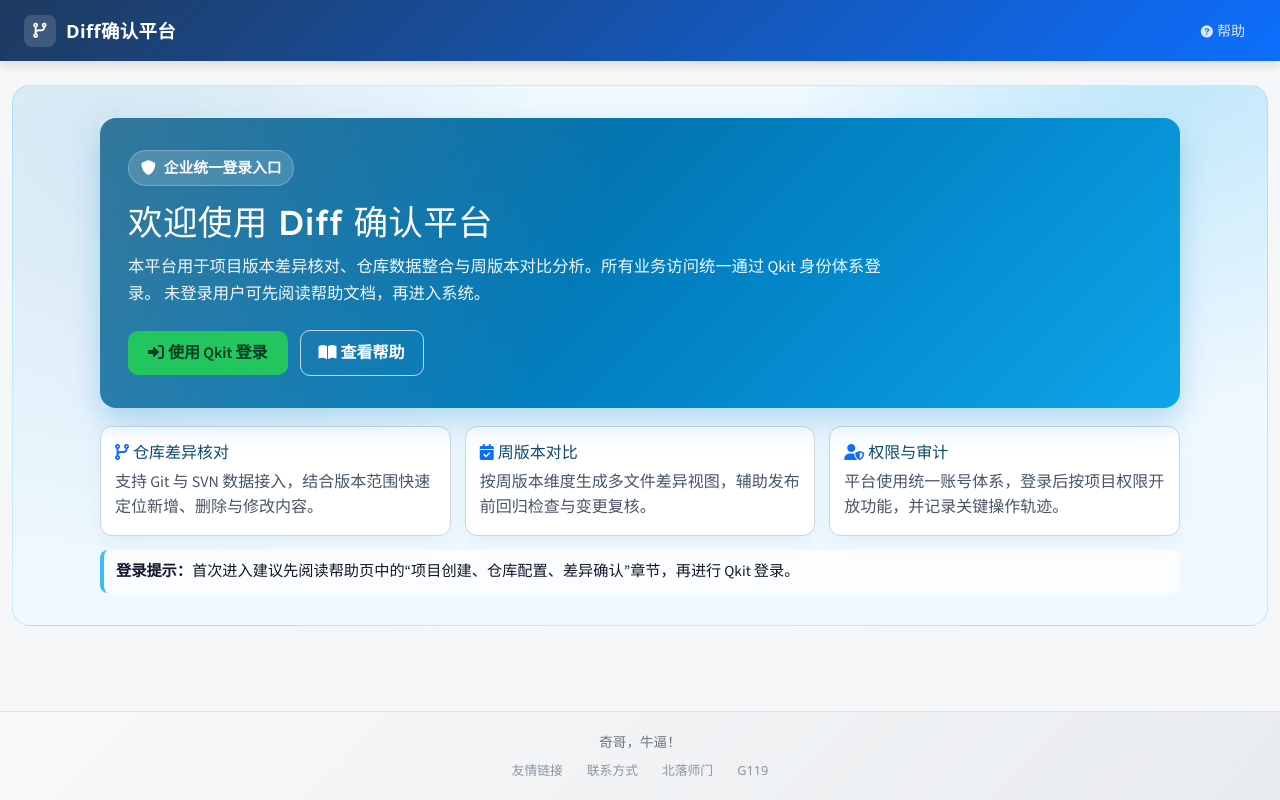
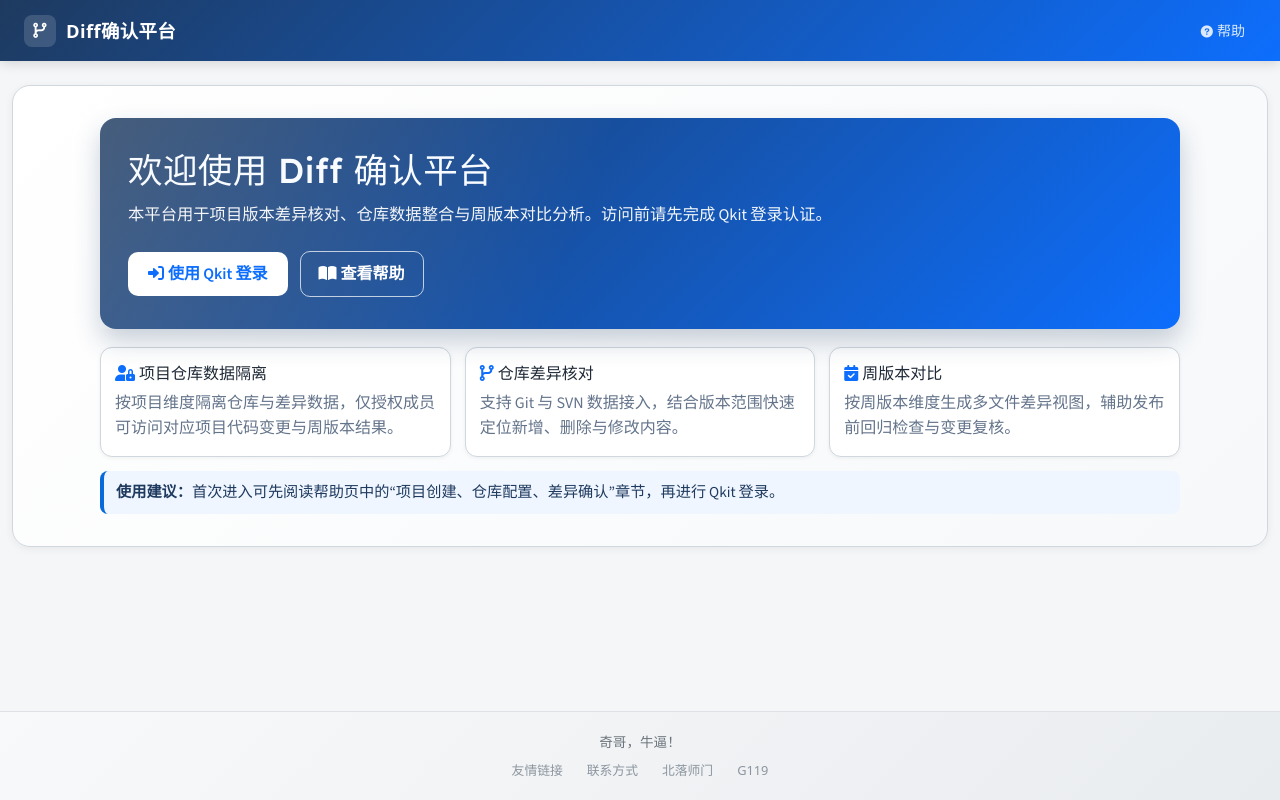
Before and after one commit to huangsj47/ExcelDiff_ForGame, a Flask app: page / in a window 1280 px wide. Run offline with Flask 3, Linux system fonts and the light colour scheme; parts of the project's set-up code (start-up, migrations or seed data) failed here and were passed over.

Commit message:
优化未登录首页并修复Qkit管理员与登录态逻辑

```diff
--- a/templates/public_landing.html
+++ b/templates/public_landing.html
@@ -9,26 +9,24 @@
 <link href="https://fonts.googleapis.com/css2?family=Lexend:wght@500;600;700&family=Source+Sans+3:wght@400;500;600&display=swap" rel="stylesheet">
 <style>
     :root {
-        --landing-primary: #0369a1;
-        --landing-secondary: #0ea5e9;
-        --landing-cta: #22c55e;
-        --landing-bg: #f0f9ff;
-        --landing-text: #0c4a6e;
-        --landing-muted: #475569;
-        --landing-border: #cbd5e1;
+        --landing-primary: #0969da;
+        --landing-secondary: #1e3a5f;
+        --landing-cta: #0b5ed7;
+        --landing-bg: #f6f8fa;
+        --landing-text: #1f2937;
+        --landing-muted: #64748b;
+        --landing-border: #d0d7de;
     }
 
     .public-landing {
         font-family: "Source Sans 3", "Microsoft YaHei", sans-serif;
         color: var(--landing-text);
-        background:
-            radial-gradient(circle at 92% -10%, rgba(14, 165, 233, 0.24), transparent 30%),
-            radial-gradient(circle at 8% 8%, rgba(3, 105, 161, 0.12), transparent 36%),
-            var(--landing-bg);
-        border: 1px solid rgba(14, 165, 233, 0.18);
+        background: linear-gradient(135deg, #ffffff 0%, var(--landing-bg) 100%);
+        border: 1px solid var(--landing-border);
         border-radius: 18px;
         padding: 32px 24px;
         overflow: hidden;
+        box-shadow: 0 2px 8px rgba(0, 0, 0, 0.06);
     }
 
     .landing-shell {
@@ -37,11 +35,11 @@
     }
 
     .public-hero {
-        background: linear-gradient(135deg, #075985 0%, #0284c7 60%, #0ea5e9 100%);
-        color: #fff;
+        background: linear-gradient(135deg, #1e3a5f 0%, #0d6efd 100%);
+        color: #f8fbff;
         border-radius: 16px;
         padding: 32px 28px;
-        box-shadow: 0 14px 30px rgba(2, 132, 199, 0.26);
+        box-shadow: 0 12px 26px rgba(30, 58, 95, 0.24);
         position: relative;
         isolation: isolate;
     }
@@ -54,22 +52,10 @@
         z-index: -1;
     }
 
-    .public-badge {
-        display: inline-flex;
-        align-items: center;
-        gap: 8px;
-        background: rgba(255, 255, 255, 0.16);
-        border: 1px solid rgba(255, 255, 255, 0.24);
-        border-radius: 999px;
-        padding: 6px 12px;
-        font-size: 0.92rem;
-        font-weight: 600;
-    }
-
     .public-hero h1 {
         font-family: "Lexend", "Microsoft YaHei", sans-serif;
         font-size: clamp(1.8rem, 2.7vw, 2.35rem);
-        margin: 16px 0 10px;
+        margin: 0 0 10px;
         letter-spacing: 0.01em;
     }
 
@@ -89,20 +75,21 @@
     }
 
     .public-login-btn {
-        background: var(--landing-cta);
+        background: #ffffff;
         border: none;
-        color: #053b20;
+        color: #0d6efd;
         font-weight: 700;
         padding: 10px 20px;
         border-radius: 10px;
         transition: transform .2s ease, box-shadow .2s ease, background-color .2s ease;
+        cursor: pointer;
     }
 
     .public-login-btn:hover {
-        background: #16a34a;
-        color: #eafff4;
+        background: #e8f0fe;
+        color: #0b5ed7;
         transform: translateY(-1px);
-        box-shadow: 0 8px 18px rgba(22, 163, 74, 0.3);
+        box-shadow: 0 8px 16px rgba(13, 110, 253, 0.22);
     }
 
     .public-help-btn {
@@ -131,21 +118,21 @@
         border: 1px solid var(--landing-border);
         border-radius: 12px;
         padding: 16px 14px;
-        box-shadow: 0 7px 18px rgba(2, 132, 199, 0.07);
+        box-shadow: 0 1px 4px rgba(0, 0, 0, 0.06);
         transition: transform .2s ease, box-shadow .2s ease, border-color .2s ease;
     }
 
     .public-card:hover {
         transform: translateY(-2px);
-        border-color: #7dd3fc;
-        box-shadow: 0 10px 22px rgba(2, 132, 199, 0.12);
+        border-color: #9ec5fe;
+        box-shadow: 0 10px 22px rgba(13, 110, 253, 0.12);
     }
 
     .public-card h3 {
         font-family: "Lexend", "Microsoft YaHei", sans-serif;
         font-size: 1rem;
         margin-bottom: 8px;
-        color: var(--landing-text);
+        color: #1f2937;
     }
 
     .public-card p {
@@ -156,11 +143,11 @@
 
     .public-footer-note {
         margin-top: 14px;
-        border-left: 4px solid #38bdf8;
+        border-left: 4px solid var(--landing-primary);
         padding: 10px 12px;
         border-radius: 8px;
-        background: rgba(255, 255, 255, 0.78);
-        color: #0f172a;
+        background: #f0f6ff;
+        color: #1e3a5f;
         font-size: 0.95rem;
     }
 
@@ -205,14 +192,9 @@
 <section class="public-landing">
     <div class="landing-shell">
         <div class="public-hero">
-            <span class="public-badge">
-                <i class="fas fa-shield-alt"></i>
-                企业统一登录入口
-            </span>
             <h1>欢迎使用 Diff 确认平台</h1>
             <p>
-                本平台用于项目版本差异核对、仓库数据整合与周版本对比分析。所有业务访问统一通过 Qkit 身份体系登录。
-                未登录用户可先阅读帮助文档，再进入系统。
+                本平台用于项目版本差异核对、仓库数据整合与周版本对比分析。访问前请先完成 Qkit 登录认证。
             </p>
             <div class="public-cta-row">
                 <a class="btn public-login-btn" href="{{ public_login_url() }}">
@@ -226,6 +208,10 @@
 
         <div class="public-grid">
             <article class="public-card">
+                <h3><i class="fas fa-user-lock me-1 text-primary"></i>项目仓库数据隔离</h3>
+                <p>按项目维度隔离仓库与差异数据，仅授权成员可访问对应项目代码变更与周版本结果。</p>
+            </article>
+            <article class="public-card">
                 <h3><i class="fas fa-code-branch me-1 text-primary"></i>仓库差异核对</h3>
                 <p>支持 Git 与 SVN 数据接入，结合版本范围快速定位新增、删除与修改内容。</p>
             </article>
@@ -233,14 +219,10 @@
                 <h3><i class="fas fa-calendar-check me-1 text-primary"></i>周版本对比</h3>
                 <p>按周版本维度生成多文件差异视图，辅助发布前回归检查与变更复核。</p>
             </article>
-            <article class="public-card">
-                <h3><i class="fas fa-user-shield me-1 text-primary"></i>权限与审计</h3>
-                <p>平台使用统一账号体系，登录后按项目权限开放功能，并记录关键操作轨迹。</p>
-            </article>
         </div>
 
         <div class="public-footer-note">
-            <strong>登录提示：</strong>首次进入建议先阅读帮助页中的“项目创建、仓库配置、差异确认”章节，再进行 Qkit 登录。
+            <strong>使用建议：</strong>首次进入可先阅读帮助页中的“项目创建、仓库配置、差异确认”章节，再进行 Qkit 登录。
         </div>
     </div>
 </section>
```
Also changed, not shown: qkit_auth/providers.py (+8 -2 lines), qkit_auth/routes.py (+14 -7 lines), qkit_auth/services.py (+6 -2 lines), tests/test_qkit_admin_username.py (added, +46 -0 lines), tests/test_qkit_after_login_commit.py (+37 -0 lines), 1 other file.
